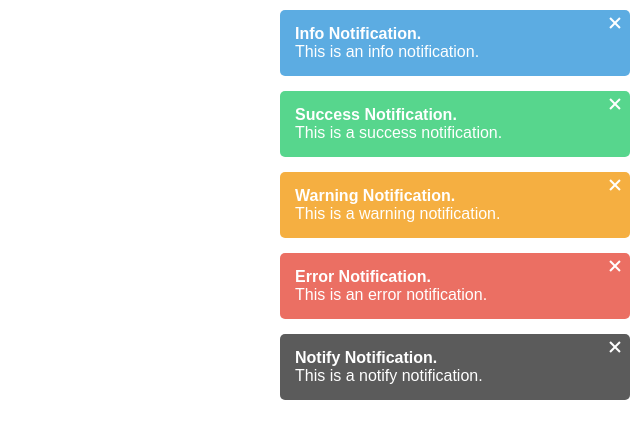
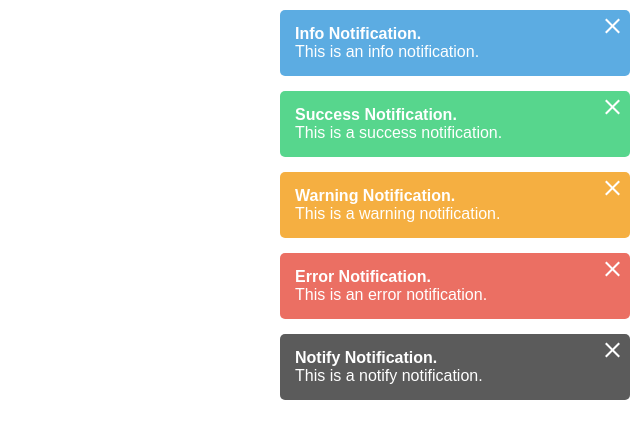
Before and after one commit to MLaritz/Vanilla-Notify, a website: page index.htm in a window 1280 px wide. Shown: the full height of the page, 640-1280 px from the left. Drawn offline with Linux system fonts and the light colour scheme.

Commit message:
Fix bug. Made close size customizable.

```diff
--- a/vanilla-notify.js
+++ b/vanilla-notify.js
@@ -48,7 +48,7 @@ var vNotify = (function() {
   };
 
   var addNotify = function(params) {
-    if (!params.title || !params.text) {
+    if (!params.title && !params.text) {
       return null;
     }
 
--- a/vanilla-notify.scss
+++ b/vanilla-notify.scss
@@ -17,6 +17,8 @@ $vn-container-top: 10px !default;
 $vn-container-bottom: 10px !default;
 $vn-container-left: 10px !default;
 $vn-container-right: 10px !default;
+
+$vn-close-size: 15px !default;
 
 $vn-opacity: .75;
 $vn-hover-opacity: 1;
@@ -68,8 +70,8 @@ $vn-hover-opacity: 1;
     position: absolute;
     top: 5px;
     right: 10px;
-    width: 10px;
-    height: 10px;
+    width: $vn-close-size;
+    height: $vn-close-size;
     padding: 2px;
     cursor: pointer;
 
```
Also changed, not shown: dist/_vanilla-notify.scss, dist/vanilla-notify.css, dist/vanilla-notify.js, dist/vanilla-notify.min.js.
